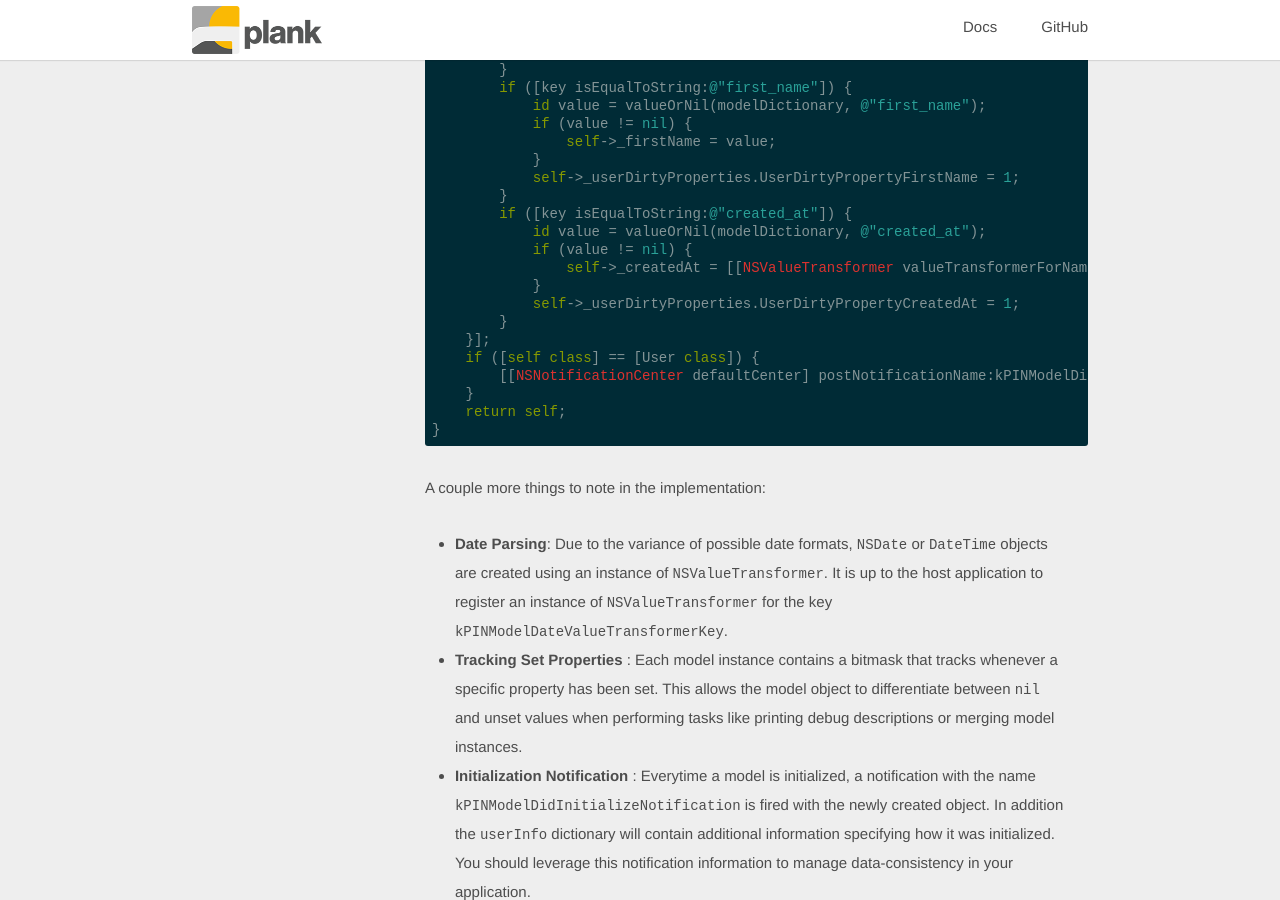
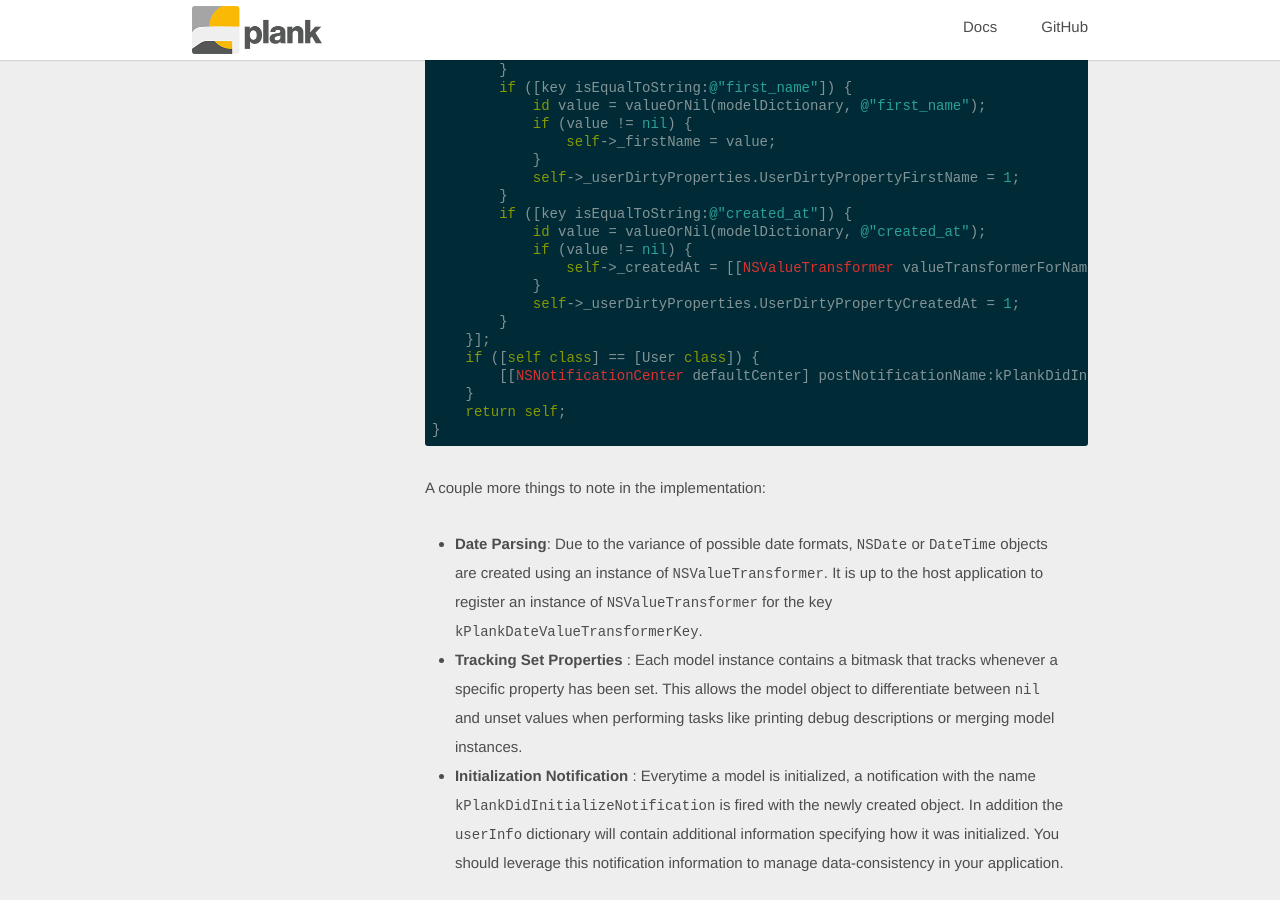
Before and after one commit to pinterest/plank, a Jekyll site: the page built from docs/_posts/2017-02-10-objc-overview.md, in a window 1280 px wide and 900 px high, scrolled down 2258 px. Built offline with Jekyll 4.4.1, drawn with Linux system fonts in a browser that asks for light colours; some of the changed text lies outside the part shown.

Commit message:
Update 2017-02-10-objc-overview.md
Update documentation

```diff
--- a/docs/_posts/2017-02-10-objc-overview.md
+++ b/docs/_posts/2017-02-10-objc-overview.md
@@ -90,22 +90,22 @@ Then this would be the corresponding implementation for `initWithModelDictionary
         if ([key isEqualToString:@"created_at"]) {
             id value = valueOrNil(modelDictionary, @"created_at");
             if (value != nil) {
-                self->_createdAt = [[NSValueTransformer valueTransformerForName:kPINModelDateValueTransformerKey] transformedValue:value];
+                self->_createdAt = [[NSValueTransformer valueTransformerForName:kPlankDateValueTransformerKey] transformedValue:value];
             }
             self->_userDirtyProperties.UserDirtyPropertyCreatedAt = 1;
         }
     }];
     if ([self class] == [User class]) {
-        [[NSNotificationCenter defaultCenter] postNotificationName:kPINModelDidInitializeNotification object:self userInfo:@{ kPINModelInitTypeKey : @(PIModelInitTypeDefault) }];
+        [[NSNotificationCenter defaultCenter] postNotificationName:kPlankDidInitializeNotification object:self userInfo:@{ kPlankInitTypeKey : @(PlankModelInitTypeDefault) }];
     }
     return self;
 }
 </code></pre>
 
 A couple more things to note in the implementation:
-- **Date Parsing**: Due to the variance of possible date formats, `NSDate` or `DateTime` objects are created using an instance of `NSValueTransformer`. It is up to the host application to register an instance of `NSValueTransformer` for the key `kPINModelDateValueTransformerKey`.
+- **Date Parsing**: Due to the variance of possible date formats, `NSDate` or `DateTime` objects are created using an instance of `NSValueTransformer`. It is up to the host application to register an instance of `NSValueTransformer` for the key `kPlankDateValueTransformerKey`.
 - **Tracking Set Properties** : Each model instance contains a bitmask that tracks whenever a specific property has been set. This allows the model object to differentiate between `nil` and unset values when performing tasks like printing debug descriptions or merging model instances.
-- **Initialization Notification** : Everytime a model is initialized, a notification with the name `kPINModelDidInitializeNotification` is fired with the newly created object. In addition the `userInfo` dictionary will contain additional information specifying how it was initialized. You should leverage this notification information to manage data-consistency in your application.
+- **Initialization Notification** : Everytime a model is initialized, a notification with the name `kPlankDidInitializeNotification` is fired with the newly created object. In addition the `userInfo` dictionary will contain additional information specifying how it was initialized. You should leverage this notification information to manage data-consistency in your application.
 
 #### Builder Initialization
 
@@ -251,7 +251,7 @@ When you're debugging, it's useful to be able to print out the value of your mod
 
 #### Mutations
 
-<pre><code class="objc">- (instancetype)copyWithBlock:(PINMODEL_NOESCAPE void (^)(UserBuilder *builder))block;
+<pre><code class="objc">- (instancetype)copyWithBlock:(PLANK_NOESCAPE void (^)(UserBuilder *builder))block;
 - (instancetype)mergeWithModel:(User *)modelObject;
 </code></pre>
 
@@ -259,7 +259,7 @@ There are two main mutations available on every model class:
 
 The first is `copyWithBlock` which is a [fluent interface](https://en.wikipedia.org/wiki/Fluent_interface) for mutation. This method allows you to pass a configuration block as an argument and that block will be passed a Builder object that you can safely mutate. The builder object will be used to create a new immutable model object with it's state at the end of the block.
 
-<pre><code class="objc">- (instancetype)copyWithBlock:(PINMODEL_NOESCAPE void (^)(UserBuilder *builder))block
+<pre><code class="objc">- (instancetype)copyWithBlock:(PLANK_NOESCAPE void (^)(UserBuilder *builder))block
 {
     UserBuilder *builder = [[UserBuilder alloc] initWithModel:self];
     block(builder);
@@ -282,7 +282,7 @@ The second is `mergeWithModel:` which is used to merge the values of the two dif
 <pre><code class="objc">// Create a model object
 PIPin *pin = [PIPin modelObjectWIthDictionary:someDictionary];
 PIPin *newPin = [pin copyWithBlock:^(PIPinBuilder *builder) {
-                builder.descriptionText = @”Some new description text”;
+    builder.descriptionText = @”Some new description text”;
 }];
 </code></pre>
 
```
